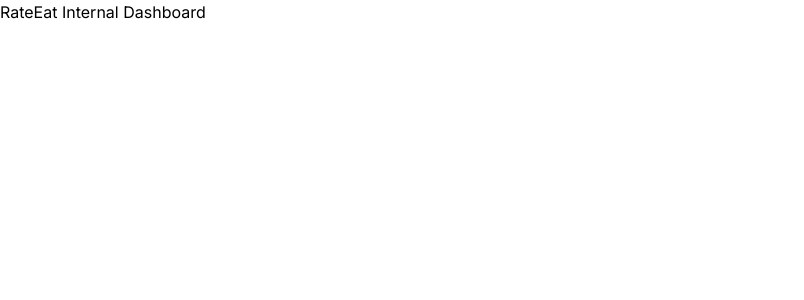
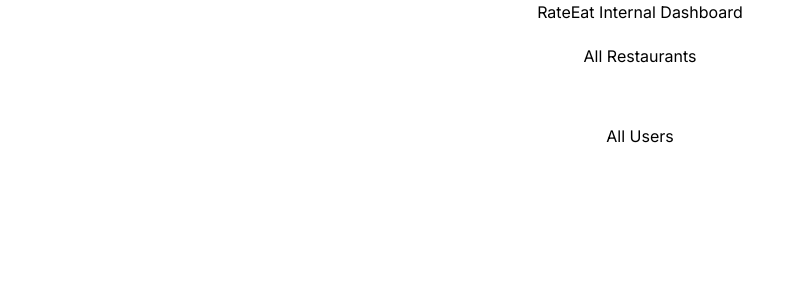
Before and after one commit to Nah7wzy/rateeat-internal-webapp, a Next.js app: page / in a window 1280 px wide. Shown: the top 300 px of the page, without its empty margins (0-804 px from the left). Built offline with nearby package versions, Linux system fonts and the light colour scheme.

Commit message:
fix: Add links to home page

```diff
--- a/app/page.tsx
+++ b/app/page.tsx
@@ -1,9 +1,15 @@
-import Image from "next/image";
+import Link from "next/link";
 
 export default function Home() {
   return (
-    <div className="bg-white">
-      RateEat Internal Dashboard
+    <div className="bg-white flex flex-col items-center">
+      <div className="mb-">
+        RateEat Internal Dashboard
+      </div>
+      <div className="flex flex-col gap-4 items-center">
+        <Link href="/all_restaurants" className="hover:bg-blue-100 p-5 text-black"> All Restaurants</Link>
+        <Link href="/users" className="hover:bg-blue-100 p-5 text-black"> All Users</Link>
+      </div>
     </div>
   );
 }
```
